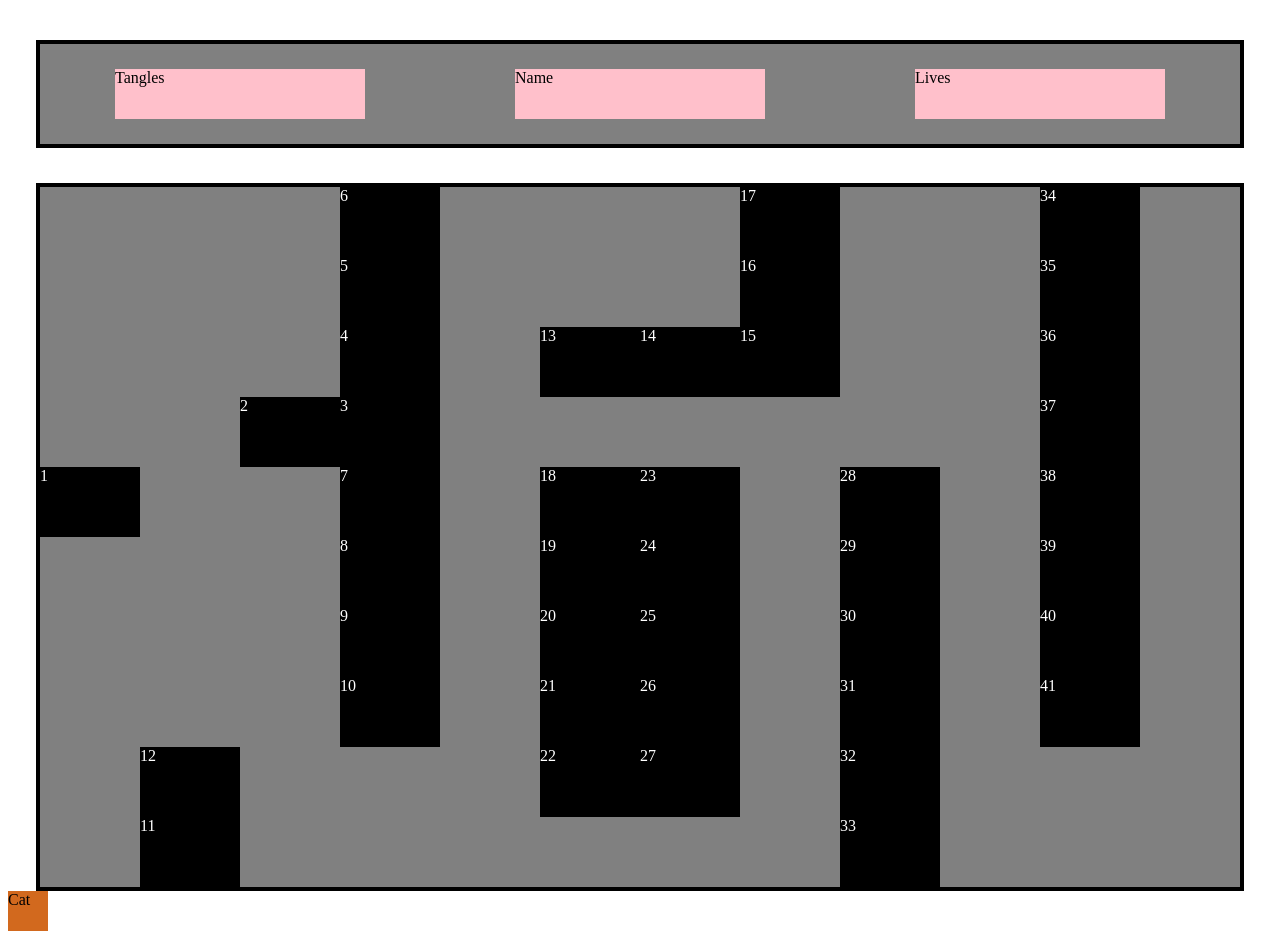
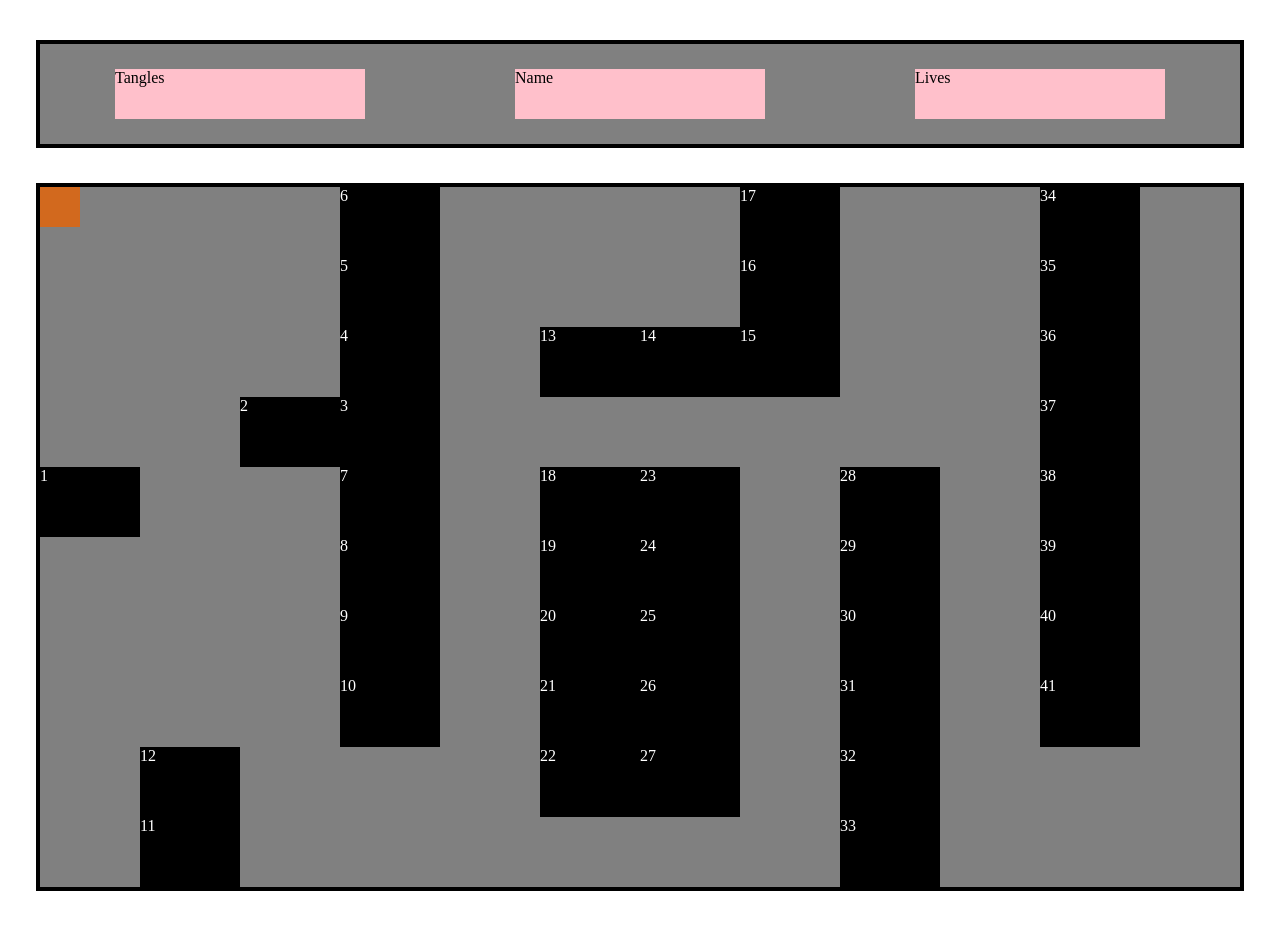
Before and after one commit to caarolbrown/Cat-otic, a plain HTML site: page main.html in a window 1280 px wide. After the commit the page ends 899 px from the top, so only its background shows below. Drawn offline with Linux system fonts and the light colour scheme.

Commit message:
Cat added

```diff
--- a/index.js
+++ b/index.js
@@ -0,0 +1,21 @@
+//Declaración de variables
+
+const board = document.getElementById('main-board');
+const cat = new Cat(50, 750)
+
+//Función constructora gato:
+
+function Cat(x, y) {
+    this.x = x;
+    this.y = y;
+    this.sprite
+    this.insertCat = function () {
+        var newCat = document.createElement('div');
+        newCat.setAttribute('id', 'cat');
+        newCat.style.left = this.x + 'px'
+        newCat.style.top = this.y + 'px'
+        board.appendChild(newCat)
+    }
+}
+
+cat.insertCat()
--- a/main.html
+++ b/main.html
@@ -5,6 +5,7 @@
     <meta charset="UTF-8">
     <meta name="viewport" content="width=device-width, initial-scale=1.0">
     <link rel="stylesheet" href="./style.css">
+    <script src="./index.js" type="module"></script>
     <title>Cat-otic</title>
 </head>
 
@@ -15,7 +16,7 @@
         <div id="lives" class="box">Lives</div>
     </div>
 
-    <div class="board">
+    <div id="main-board">
         <div id="wall1" class="walls">1</div>
         <div id="wall2" class="walls">2</div>
         <div id="wall3" class="walls">3</div>
@@ -59,7 +60,7 @@
         <div id="wall41" class="walls">41</div>
     </div>
 
-    <div class="cat">Cat</div>
+
 </body>
 
 </html>
--- a/style.css
+++ b/style.css
@@ -17,7 +17,7 @@
     width: 250px;
 }
 
-.board {
+#main-board {
     background-color: grey;
     display: flex;
     height: 700px;
@@ -270,8 +270,9 @@
     position: absolute;
 }
 
-.cat {
-    background-color: chocolate;
+#cat {
     height: 40px;
     width: 40px;
+    background-color: chocolate;
+
 }
```
